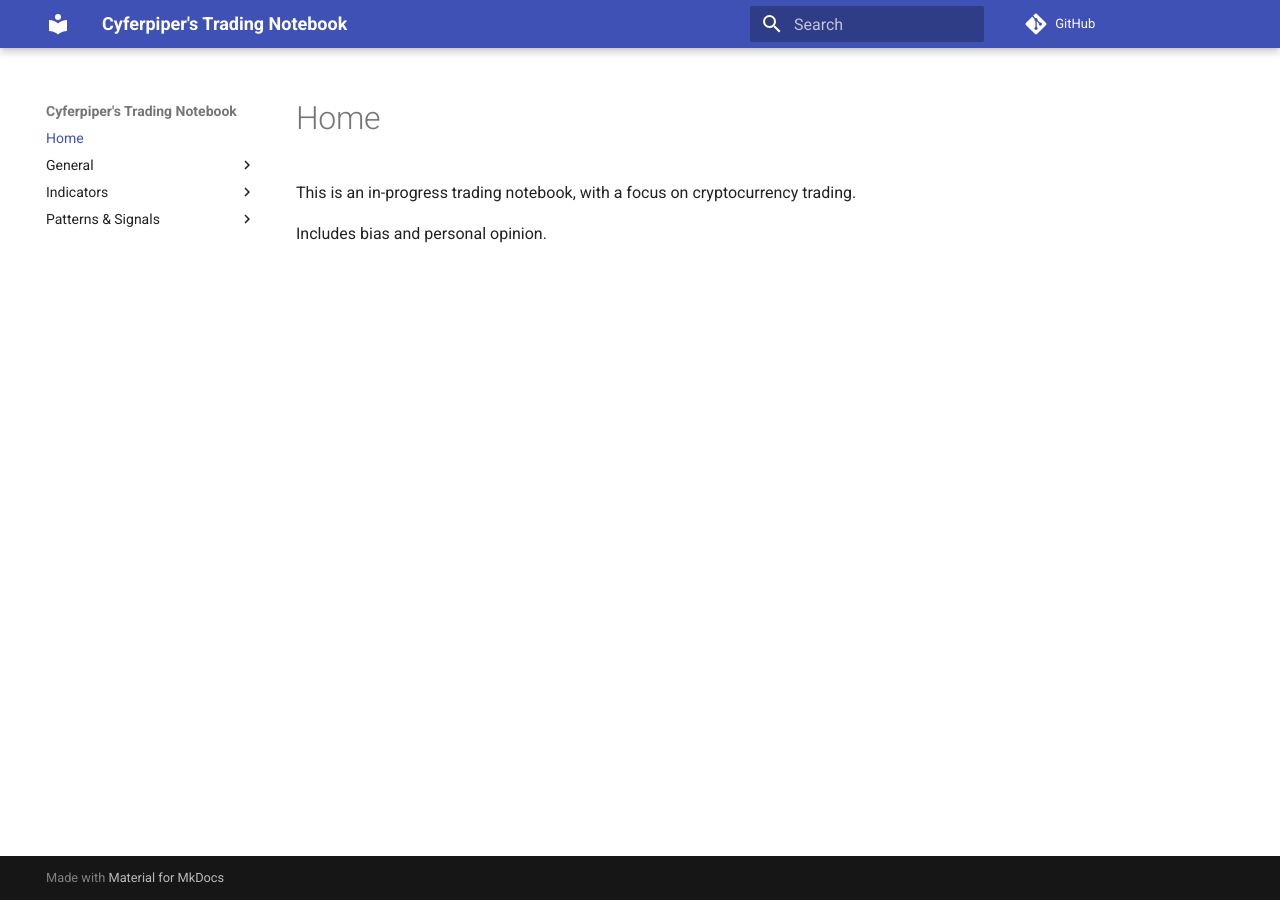
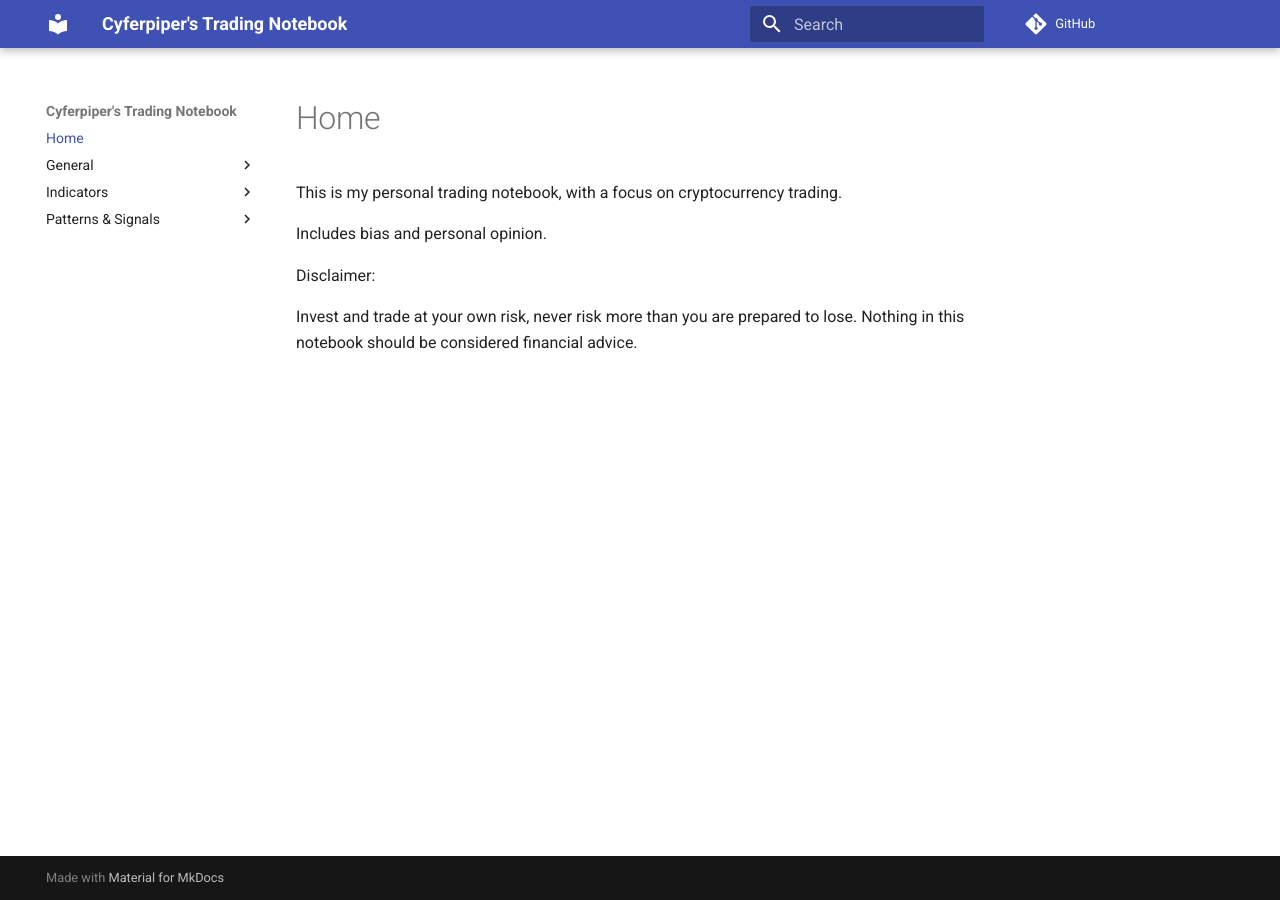
Before and after one commit to cyferpiper/trading-notebook, an MkDocs documentation site: the page built from docs/index.md, in a window 1280 px wide. Built offline with MkDocs 1.6.1 and Material for MkDocs 9.7.7, drawn with Linux system fonts in a browser that asks for light colours; comment, search, counter and statistics services are not loaded; old or Windows-style settings are respelled for this version of MkDocs.

Commit message:
Sun  3 Dec 01:51:08 GMT 2017

```diff
--- a/docs/index.md
+++ b/docs/index.md
@@ -1,5 +1,10 @@
 # Home
 
-This is an in-progress trading notebook, with a focus on cryptocurrency trading.
+This is my personal trading notebook, with a focus on cryptocurrency trading.
 
 Includes bias and personal opinion.
+
+Disclaimer:
+
+Invest and trade at your own risk, never risk more than you are prepared to
+lose. Nothing in this notebook should be considered financial advice.
```
Also changed, not shown: README.md (+8 -0 lines), 2 other files.
